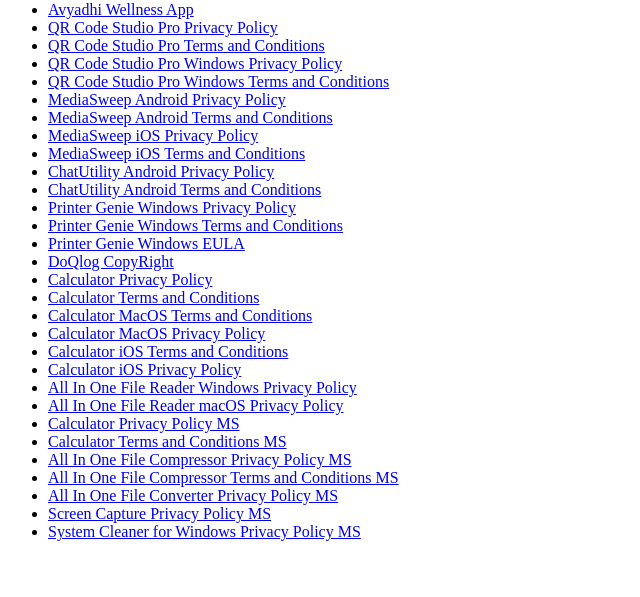
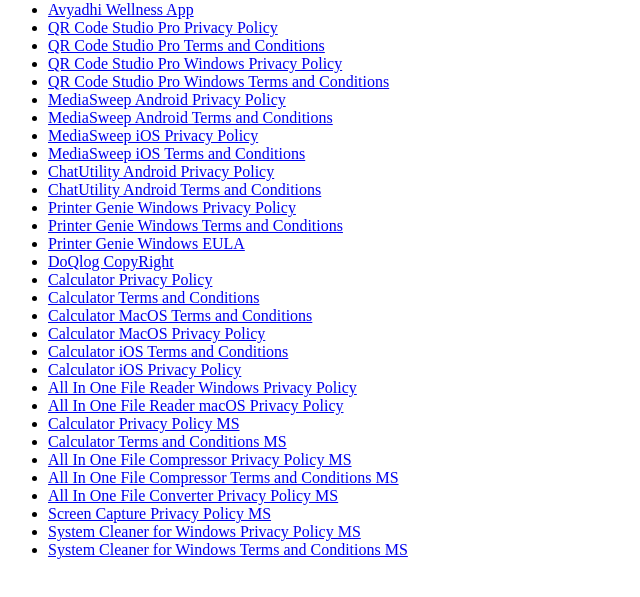
Before and after one commit to sandy338/privacy-policies, a plain HTML site: page index.html in a window 1280 px wide. Shown: the part 79-676 px from the top of the page, without its empty margins (0-640 px from the left). Drawn offline with Linux system fonts and the light colour scheme.

Commit message:
System Cleaner for Windows terms and conditions

```diff
--- a/index.html
+++ b/index.html
@@ -45,7 +45,7 @@
 
     <li><a href="AllInOneFileCompressorPP_MicrosoftStore.html">All In One File Compressor Privacy Policy MS</a></li>
 
-<li><a href="AllInOneFileCompressorTC_MicrosoftStore.html">All In One File Compressor Terms and Conditions MS</a></li>
+    <li><a href="AllInOneFileCompressorTC_MicrosoftStore.html">All In One File Compressor Terms and Conditions MS</a></li>
 
 
     <li><a href="AllInOneFileConverterPP_MicrosoftStore.html">All In One File Converter Privacy Policy MS</a></li>
@@ -53,6 +53,8 @@
      <li><a href="ScreenCapturePP_MicrosoftStore.html">Screen Capture Privacy Policy MS</a></li>
 
     <li><a href="SystemCleanerforWindowsPP_MicorosoftStore.html">System Cleaner for Windows Privacy Policy MS</a></li>
+    <li><a href=SystemCleanerforWindowsTC_MicorosoftStore.html">System Cleaner for Windows Terms and Conditions MS</a></li>
+
 
   </ul>
 </body>
```
